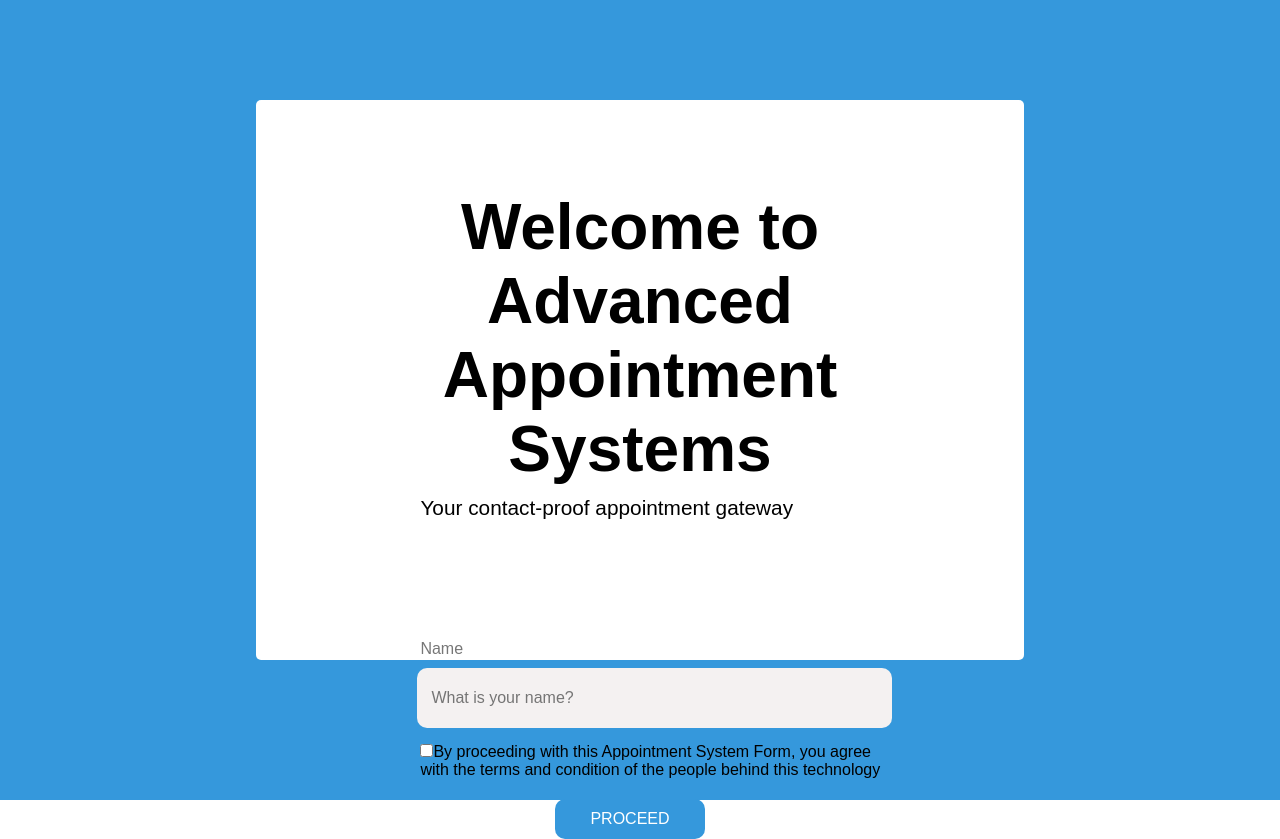
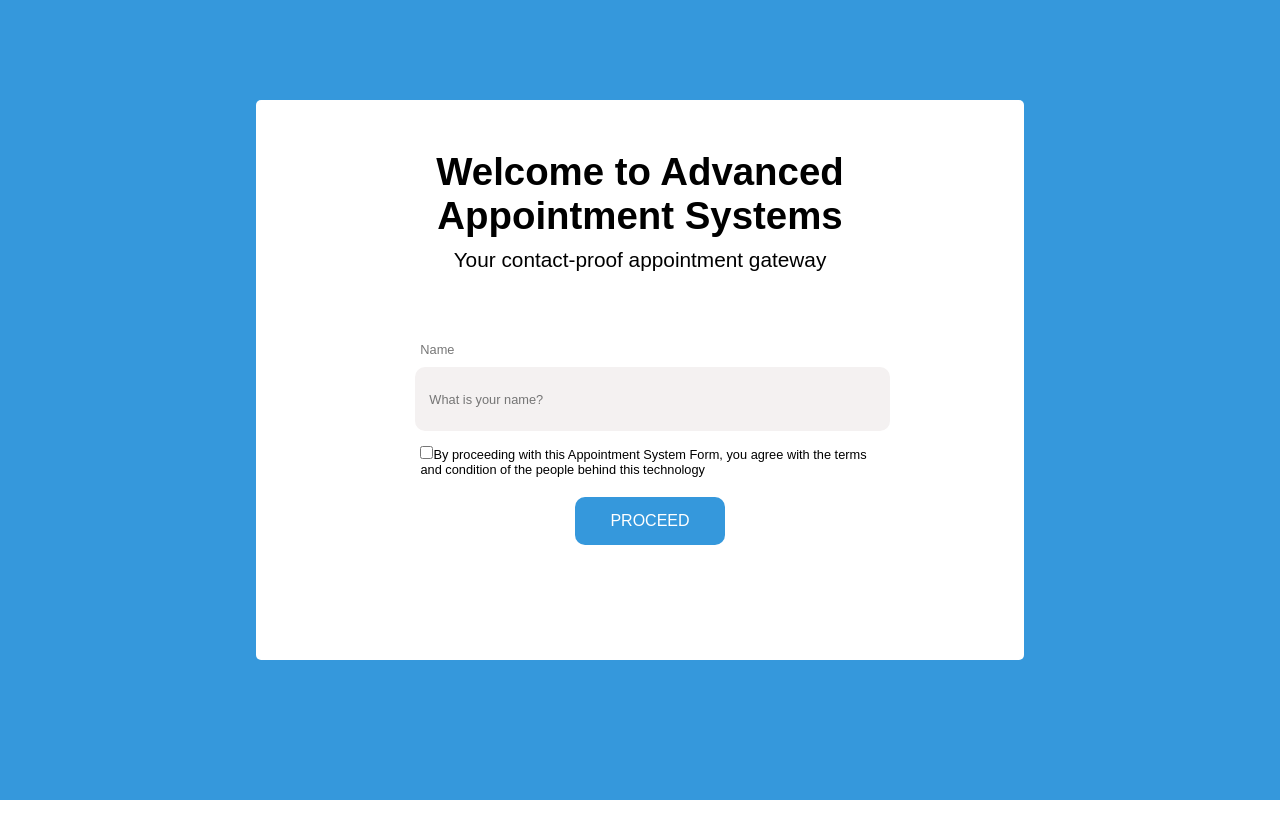
Before and after one commit to EngrJill/DTThesisAppointmentWeb, a Nuxt app: page / in a window 1280 px wide. After the commit the page ends 800 px from the top, so only its background shows below. Built offline with nearby package versions, Linux system fonts and the light colour scheme.

Commit message:
made pages RWD

```diff
--- a/pages/appointment.vue
+++ b/pages/appointment.vue
@@ -81,53 +81,57 @@
 
 <style lang="scss" scoped>
 $primary-color: #3598DC;
-    .main-container {
+     .main-container {
     font-family: Arial, Helvetica, sans-serif;
-    height: 100vh;
+    height: 150vh;
     width: 100vw;
     background-color: $primary-color;
-    padding-top: 100px;
+    padding: 100px 0px 0px;
 
         .landing-subcontainer {
-        height: 80%;
-        width: 60%;
+        height: 90%;
+        width: min(800px, 60%);
         background-color: white;
-        margin-left: auto;
-        margin-right: auto;
+        margin-inline: auto;
         border-radius: 5px;
 
             .form-container {
-                width: 85%;
-                margin-left: auto;
-                margin-right: auto;
+                width: min(800px, 85%);
+                margin-inline: auto;
 
                 h3 {
                     padding-top: 50px;
                     padding-bottom: 30px;
+                    font-size: clamp(0.8rem, 2vw, 1.3rem);
                 }
 
                     form {
-                        margin-left: auto;
-                        margin-right: auto;
+                        width: min(80ch, 100% - 1rem);
+                        margin-inline: auto;
+                        font-size: clamp(0.8rem, 1.2vw, 1rem);
+
                         label {
                             color: #777777;
+                            font-size: clamp(0.6rem, 1.2vw, 1rem);
                         }
                         input {
                             background-color: #F4F1F1;
                             height: 46px;
-                            width: 100%;
+                            width: min(800px, 100%);
                             margin-top: 6px;
                             margin-bottom: 20px;
                             border-radius: 5px;
                             padding-left: 18px;
+                            font-size: clamp(0.6rem, 1.3vw, 1rem);
                         }
                         button {
                             background-color: $primary-color;
                             color: white;
-                            height: 40px;
-                            width: 30%;
+                            min-height: 40px;
+                            width: min(30vw, 30%);
                             border-radius: 10px;
                             margin-top: 20px;
+                            font-size: clamp(0.5rem, 1.5vw, 1rem);
                         }
                     }
             }
--- a/pages/final.vue
+++ b/pages/final.vue
@@ -1,10 +1,14 @@
 
 <template>
-  <div>
-    <h1>{{codes}}</h1>
-    <h1>{{this.$route.params.date}}</h1>
-    <vue-qr :bgSrc='src' :logoSrc="src2" :text="hey()" :size="200"></vue-qr>
-    <h1>Hell0o world</h1>
+  <div class="main-container">
+    <div class="landing-subcontainer">
+      <div class="txt-container">
+        <h1>{{codes}}</h1>
+        <h1>{{this.$route.params.date}}</h1>
+        <vue-qr :bgSrc='src' :logoSrc="src2" :text="hey()" :size="200"></vue-qr>
+        <h1>Hell0o world</h1>
+      </div>
+    </div>
   </div>
 </template>
 
@@ -28,6 +32,28 @@ export default {
 }
 </script>
 
-<style>
+<style lang="scss" scoped>
+$primary-color: #3598DC;
+  .main-container {
+    font-family: Arial, Helvetica, sans-serif;
+    height: 100vh;
+    width: 100vw;
+    background-color: $primary-color;
+    padding: 100px 0px 0px;
 
+    .landing-subcontainer {
+      height: 80%;
+      width: min(800px, 60%);
+      background-color: white;
+      margin-inline: auto;
+      border-radius: 5px;
+
+      .txt-container {
+        padding-top: 50px;
+        margin-inline: auto;
+        width: min(200px, 65%);
+
+      }
+    }
+  }
 </style>
--- a/pages/index.vue
+++ b/pages/index.vue
@@ -40,75 +40,78 @@ export default {
 
 <style lang="scss" scoped>
 $primary-color: #3598DC;
-  .main-container {
+   .main-container {
     font-family: Arial, Helvetica, sans-serif;
     height: 100vh;
     width: 100vw;
     background-color: $primary-color;
-    padding-top: 100px;
+    padding: 100px 0px 0px;
 
     .landing-subcontainer {
       height: 80%;
-      width: 60%;
+      width: min(800px, 60%);
       background-color: white;
-      margin-left: auto;
-      margin-right: auto;
+      margin-inline: auto;
       border-radius: 5px;
 
 
       .txt-container {
-        padding-top: 90px;
-        margin-left: auto;
-        margin-right: auto;
-        width: 65%;
+        padding-top: 50px;
+        margin-inline: auto;
+        width: min(500px, 65%);
         h1 {
-          font-size: 4rem;
+          font-size: clamp(0.8rem, 3vw, 4rem);
           text-align: center;
         }
         h5 {
-          font-size: 1.3rem;
+          font-size: clamp(0.7rem, 2vw, 1.3rem);
           font-weight: 300;
           padding-top: 10px;
-          padding-left: 30px;
+          text-align: center;
         }
       }
 
       .placeholder-class {
-        padding-top: 120px;
-        margin-left: auto;
-        margin-right: auto;
+        padding-top: 70px;
+        margin-inline: auto;
         width: 65%;
 
         .checkbox {
           margin-left: 30px;
           margin-top: 15px;
+          font-size: clamp(0.5rem, 0.10vw + 0.9vw, 0.96rem);
         }
 
         p {
           color: #777777;
-          padding-left: 30px;
+          text-align: left;
+          padding-left: 6%;
+          font-size: clamp(0.5rem, 1vw, 0.9rem);
         }
         .name {
           background-color: #F4F1F1;
           border-radius: 10px;
-          height: 60px;
-          width: 95%;
+          height: 8vh;
+          width:min(500px, 95%);
           margin-top: 10px;
-          margin-left: 27px;
+          margin-left: 5%;
           padding-left: 14px;
+          font-size: clamp(0.5rem, 1vw, 0.9rem);
         }
         button {
           background-color: $primary-color;
           color: white;
-          height: 40px;
-          width: 30%;
+          min-height: 6vh;
+          width: min(30vw, 30%);
           border-radius: 10px;
           margin-top: 20px;
-          margin-left: 33%;
+          margin-left: 37%;
+          font-size: clamp(0.5rem, 1.5vw, 1rem);
         }
       }
 
     }
 
   }
+
 </style>
```
Also changed, not shown: 1 other file (tests, documents, lock files or other folders).
